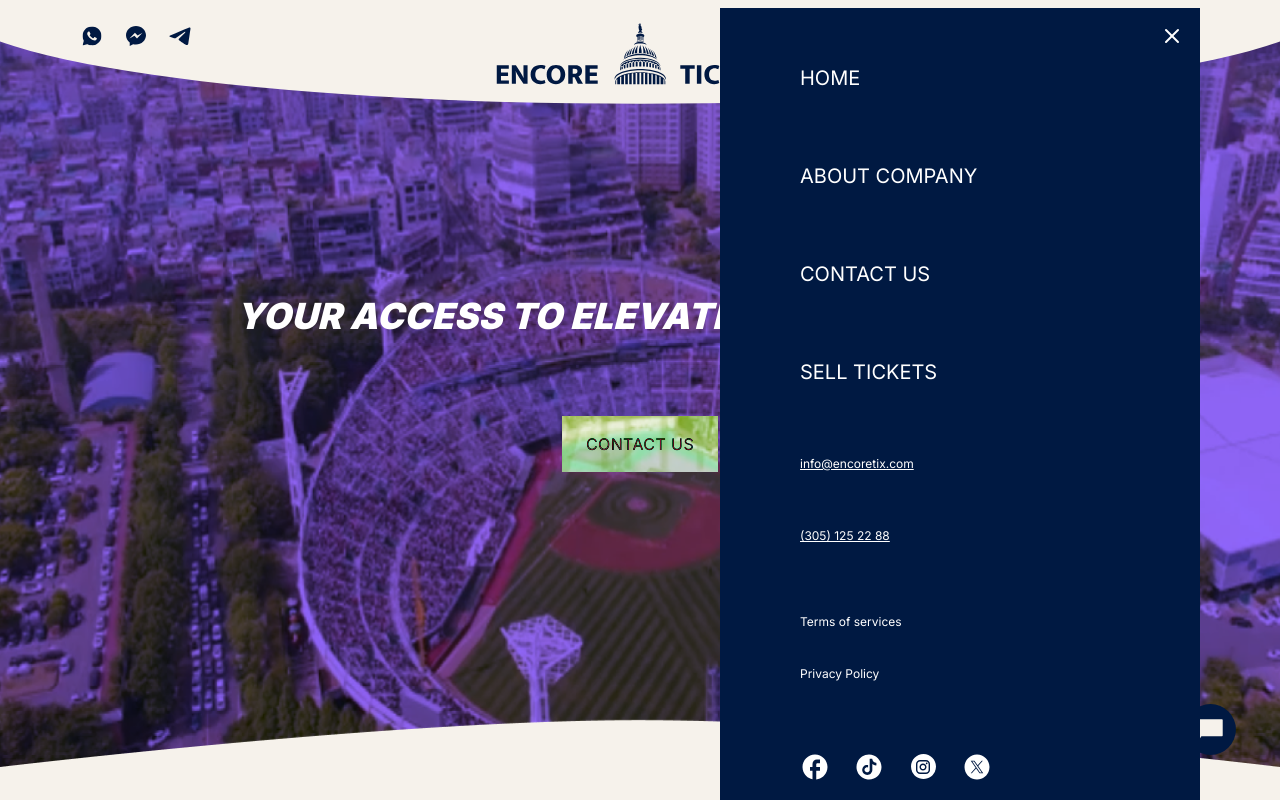
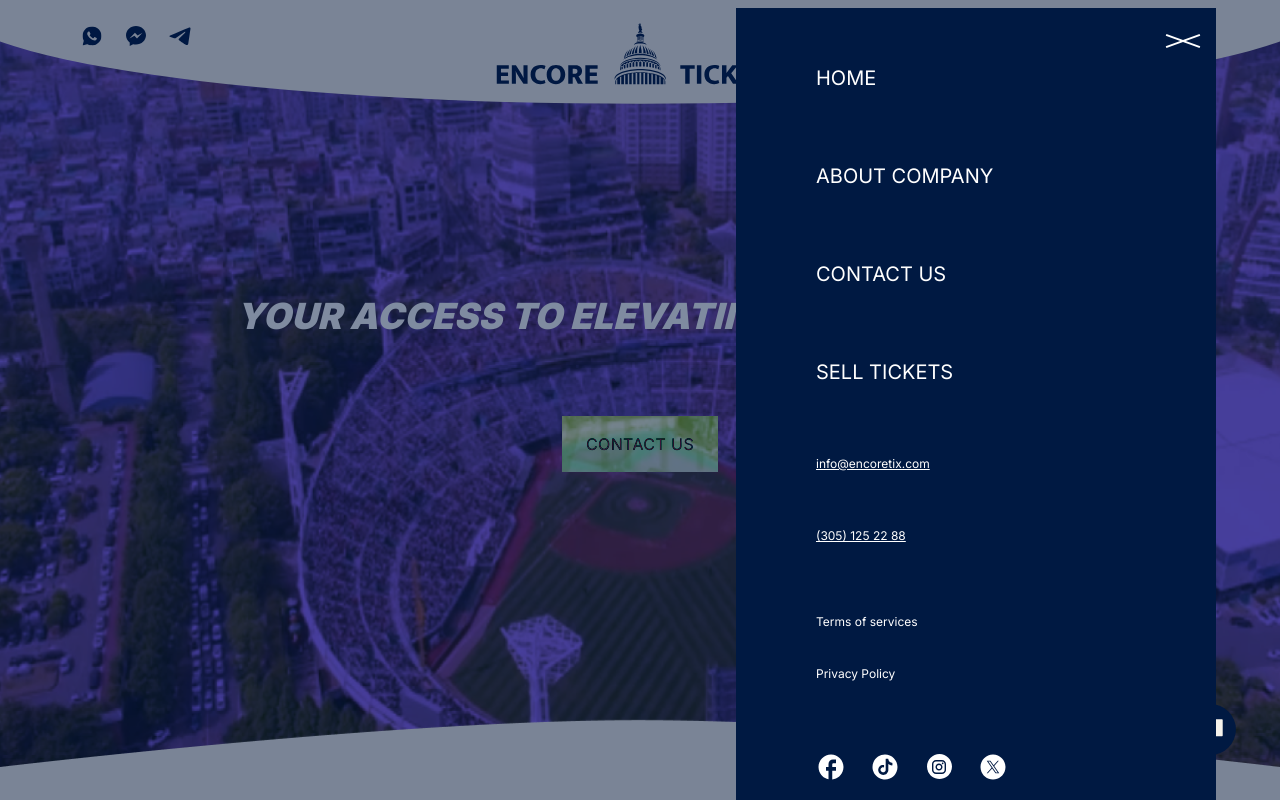
Before and after one commit to acompanythatsellseverything/encore-tickets, a Next.js app: page / in a window 1280 px wide. Both pictures are taken after a click on the picture 1182 px from the left and 32 px from the top of the page. Shown: the top 800 px of the page. Built offline with nearby package versions, Linux system fonts and the light colour scheme.

Commit message:
fix: burger menu

```diff
--- a/src/components/Header.tsx
+++ b/src/components/Header.tsx
@@ -2,9 +2,9 @@
 import React, { useState, useEffect } from 'react';
 import Link from "next/link";
 import Image from "next/image";
-import {X} from "lucide-react";
 import {navLinks} from "@/data/navLinks";
 import useWindowInnerWidth from '@/hooks/useWindowInnerWidth';
+import { motion } from 'framer-motion';
 
 const Header = () => {
     const [isScrolled, setIsScrolled] = useState(false);
@@ -35,6 +35,14 @@ const Header = () => {
     const toggleModal = () => {
         setIsModalOpen(prevState => !prevState);
     };
+
+    useEffect(() => {
+        if (isModalOpen) {
+            document.body.style.overflow = 'hidden';
+        } else {
+            document.body.style.overflow = 'auto';
+        }
+    }, [isModalOpen])
 
     return (
         <>
@@ -108,10 +116,24 @@ const Header = () => {
 
             {/* Modal Menu */}
             {isModalOpen && (
-                <div className="fixed top-0 right-0 w-full h-full px-3 py-2 md:p-0 md:h-fit md:mr-20 md:mt-2  z-50 flex justify-end">
+                <>
+                    <div className="fixed top-0 right-0 w-full h-full px-2 py-2 md:p-0 md:h-fit md:mr-16 md:mt-2  z-50 flex justify-end">
                         <div className="bg-secondary h-full px-10 md:px-20 py-14 max-w-[480px] w-full text-white bg-opacity-90 md:bg-opacity-100">
-                        <button onClick={toggleModal} className="text-white text-xl mb-4 absolute right-4 top-4"><X/></button>
-                        <nav className="flex flex-col gap-[60px] md:gap-[70px]">
+                            <button onClick={toggleModal} className="text-white text-xl absolute right-4 top-6 w-[35px] h-[16px]">
+                                <motion.span
+                                    className="block w-9 h-0.5 bg-white absolute"
+                                    initial={{ rotate: 80, y: 0 }}
+                                    animate={{ rotate: 160, y: 0 }}
+                                    transition={{ duration: 0.3 }}
+                                    />
+                                <motion.span
+                                    className="block w-9 h-0.5 bg-white absolute"
+                                    initial={{ rotate: -80, y: 0 }}
+                                    animate={{ rotate: -160, y: 0 }}
+                                    transition={{ duration: 0.3 }}
+                                    />
+                            </button>
+                            <nav className="flex flex-col gap-[50px] md:gap-[70px]">
                                 {navLinks.map((link, i) => (
                                     <Link href={link.link} onClick={toggleModal} className='uppercase text-sm md:text-xl' key={i}>{link.label}</Link>
                                 ))}
@@ -148,6 +170,8 @@ const Header = () => {
                             </nav>
                         </div>
                     </div>
+                    <div className='absolute h-full w-full z-40 bg-secondary bg-opacity-50'></div>
+                </>
             )}
         </>
     );
```
Lines whose indentation alone changed are shown as unchanged.
